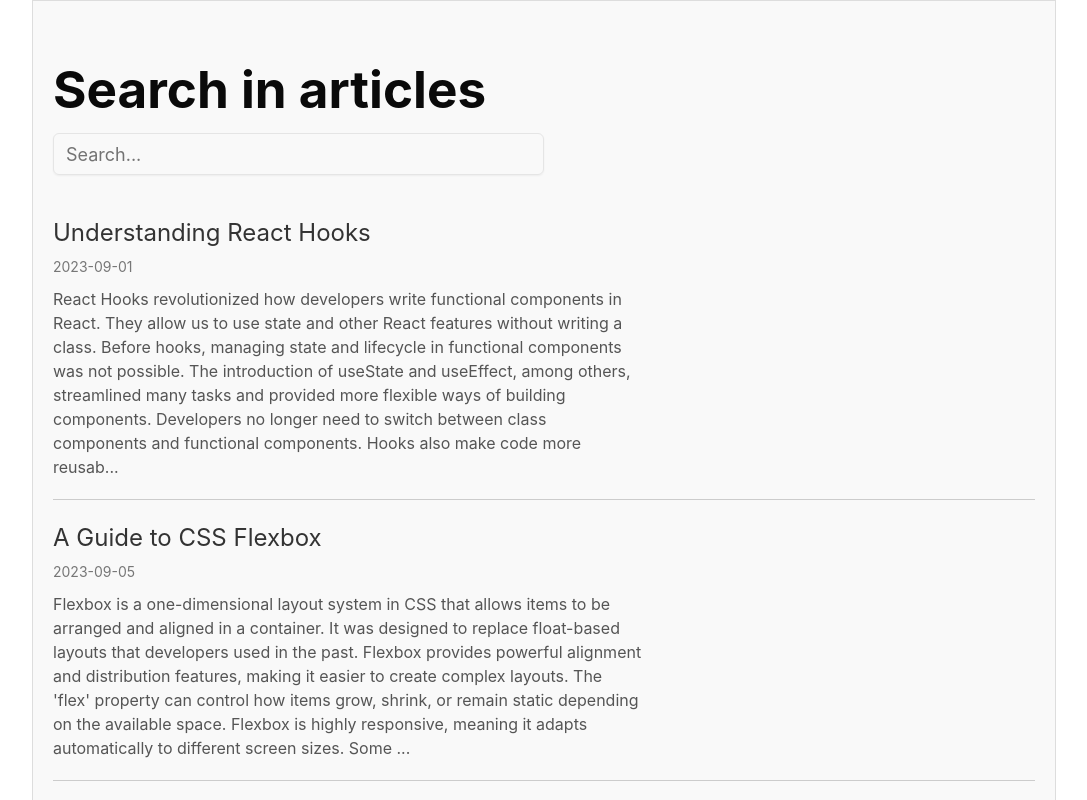
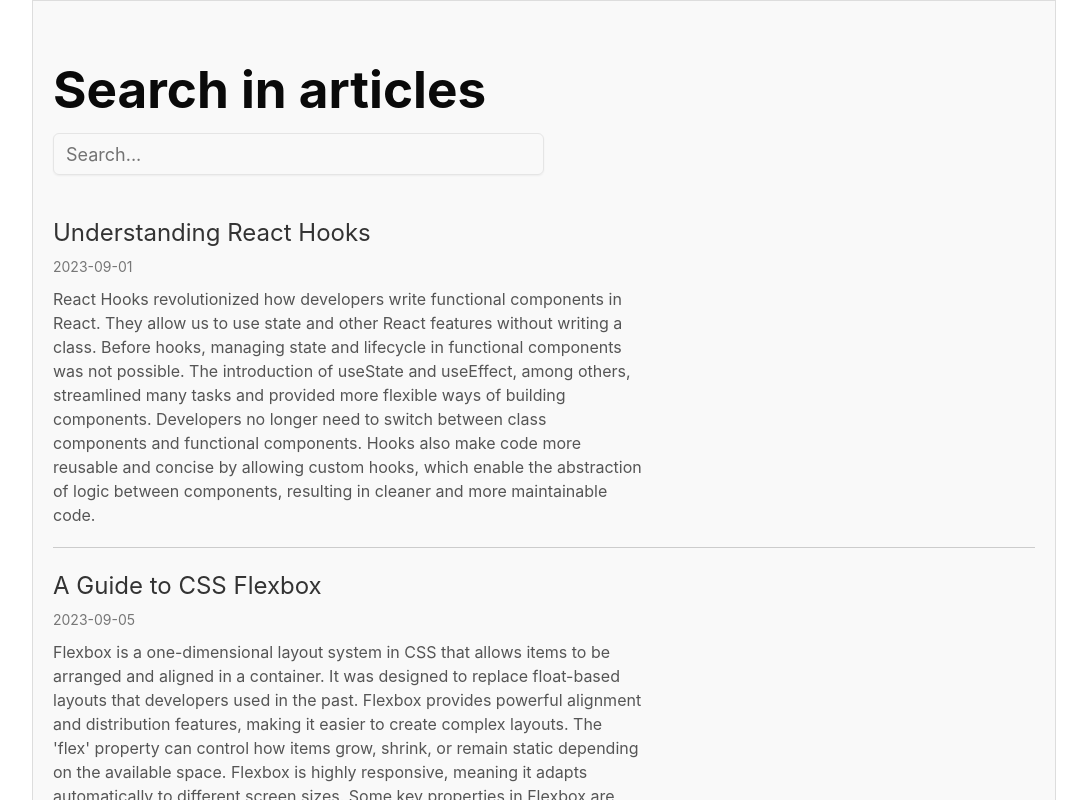
Before and after one commit to Frisbeetarian/search-box, a React (Vite) app: page / in a window 1280 px wide. Shown: the top 800 px of the page, without its empty margins (96-1183 px from the left). Built offline with nearby package versions, Linux system fonts and the light colour scheme.

Commit message:
separate article and article list into components

```diff
--- a/src/App.tsx
+++ b/src/App.tsx
@@ -1,8 +1,10 @@
 import styles from "@/App.module.css"; // Import the CSS module
 import { Input } from "@/components/ui/input";
-import { useState } from "react";
+import React, { useState } from "react";
+import { ArticleList } from "@/components/article-list.tsx";
+import { ArticleType } from "@/lib/types.ts";
 
-const articles = [
+const articles: ArticleType[] = [
   {
     id: 1,
     title: "Understanding React Hooks",
@@ -71,36 +73,8 @@
 function App() {
   const [searchQuery, setSearchQuery] = useState("");
 
-  const handleSearchInputChange = (event: any) => {
-    setSearchQuery(event.target.value);
-  };
-
-  const filteredArticles = articles.filter((article) => {
-    return (
-      article.title.toLowerCase().includes(searchQuery.toLowerCase()) ||
-      article.content.toLowerCase().includes(searchQuery.toLowerCase())
-    );
-  });
-
-  const truncate = (text: string, maxLength: number) => {
-    return text.length > maxLength
-      ? text.substring(0, maxLength) + "..."
-      : text;
-  };
-
-  const highlightText = (text: string, searchTerm: string) => {
-    if (!searchTerm) return text;
-
-    const regex = new RegExp(`(${searchTerm})`, "gi");
-    return text.split(regex).map((part, index) =>
-      part.toLowerCase() === searchTerm.toLowerCase() ? (
-        <span key={index} className={styles.highlight}>
-          {part}
-        </span>
-      ) : (
-        part
-      ),
-    );
+  const handleInputChange = (e: React.ChangeEvent<HTMLInputElement>) => {
+    setSearchQuery(e.target.value);
   };
 
   return (
@@ -110,23 +84,12 @@
         <Input
           type="text"
           placeholder="Search..."
+          value={searchQuery}
+          onChange={handleInputChange}
           className="py-5 text-lg"
-          value={searchQuery}
-          onChange={handleSearchInputChange}
         />
-        {searchQuery !== "" && <p>{filteredArticles.length} articles found</p>}
       </div>
-      {articles.map((article) => (
-        <div key={article.id} className={styles.article}>
-          <h2 className={styles.title}>
-            {highlightText(article.title, searchQuery)}
-          </h2>
-          <p className={styles.date}>{article.date}</p>
-          <p className={styles.content}>
-            {highlightText(truncate(article.content, 500), searchQuery)}
-          </p>
-        </div>
-      ))}
+      <ArticleList articles={articles} searchQuery={searchQuery} />
     </div>
   );
 }
--- /dev/null
+++ b/src/components/article-list.tsx
@@ -0,0 +1,22 @@
+import { Article } from "@/components/article.tsx";
+import { ArticleListProps } from "@/lib/types.ts";
+import React from "react";
+
+export const ArticleList: React.FC<ArticleListProps> = ({
+  articles,
+  searchQuery,
+}) => {
+  return (
+    <div>
+      {articles.map((article) => (
+        <Article
+          key={article.id}
+          title={article.title}
+          date={article.date}
+          content={article.content}
+          searchQuery={searchQuery}
+        />
+      ))}
+    </div>
+  );
+};
--- /dev/null
+++ b/src/components/article.tsx
@@ -0,0 +1,35 @@
+import React from "react";
+import styles from "@/App.module.css";
+
+type ArticleProps = {
+  title: string;
+  date: string;
+  content: string;
+  searchQuery: string;
+};
+
+export const Article: React.FC<ArticleProps> = React.memo(
+  ({ title, date, content, searchQuery }) => {
+    const highlightText = (text: string) => {
+      if (!searchQuery) return text;
+      const regex = new RegExp(`(${searchQuery})`, "gi");
+      const parts = text.split(regex);
+
+      return parts.map((part, index) =>
+        part.toLowerCase() === searchQuery.toLowerCase() ? (
+          <mark key={index}>{part}</mark>
+        ) : (
+          part
+        ),
+      );
+    };
+
+    return (
+      <div className={styles.article}>
+        <h2 className={styles.title}>{highlightText(title)}</h2>
+        <p className={styles.date}>{date}</p>
+        <p className={styles.content}>{highlightText(content)}</p>
+      </div>
+    );
+  },
+);
--- /dev/null
+++ b/src/lib/types.ts
@@ -0,0 +1,18 @@
+export type ArticleType = {
+  id: number;
+  title: string;
+  date: string;
+  content: string;
+};
+
+export type ArticleProps = {
+  title: string;
+  date: string;
+  content: string;
+  searchQuery: string;
+};
+
+export type ArticleListProps = {
+  articles: ArticleType[];
+  searchQuery: string;
+};
```
